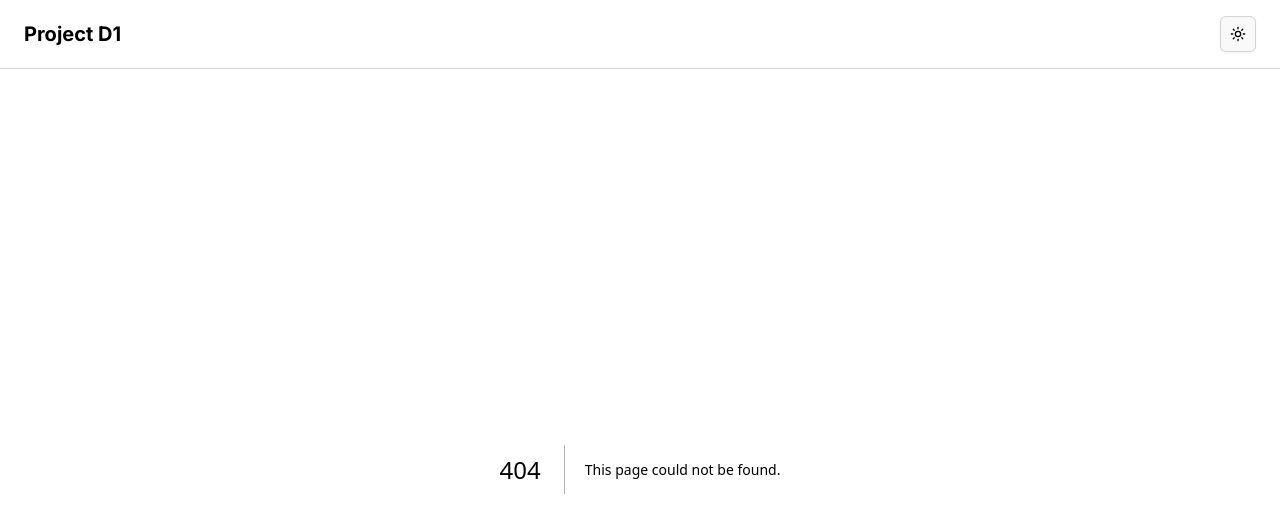
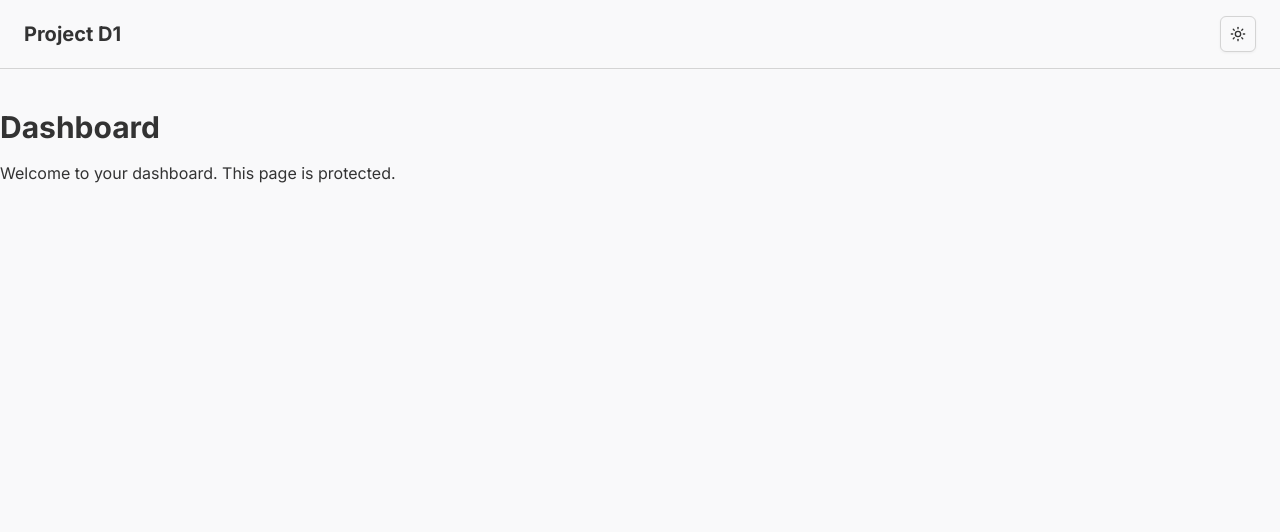
Before and after one commit to mohsinsarmad-learn/Nextjs-Authentication-System, a Next.js app: page /dashboard in a window 1280 px wide. Before the commit this address had no page. Shown: the top 532 px of the page. Built offline with nearby package versions, Linux system fonts and the light colour scheme.

Commit message:
Phase 5  completed.

```diff
--- /dev/null
+++ b/src/app/dashboard/page.tsx
@@ -0,0 +1,10 @@
+// src/app/dashboard/page.tsx
+
+export default function DashboardPage() {
+  return (
+    <div className="container mx-auto py-10">
+      <h1 className="text-3xl font-bold">Dashboard</h1>
+      <p className="mt-4">Welcome to your dashboard. This page is protected.</p>
+    </div>
+  );
+}
--- /dev/null
+++ b/src/middleware.ts
@@ -0,0 +1,13 @@
+// src/middleware.ts
+
+// This line imports the default middleware from Auth.js.
+// It automatically handles session validation.
+export { default } from "next-auth/middleware";
+
+// The config object specifies which routes the middleware should apply to.
+export const config = {
+  matcher: [
+    // We are protecting the main dashboard and any sub-routes it might have.
+    "/dashboard/:path*",
+  ],
+};
```
Also changed, not shown: 1 other file (tests, documents, lock files or other folders).
